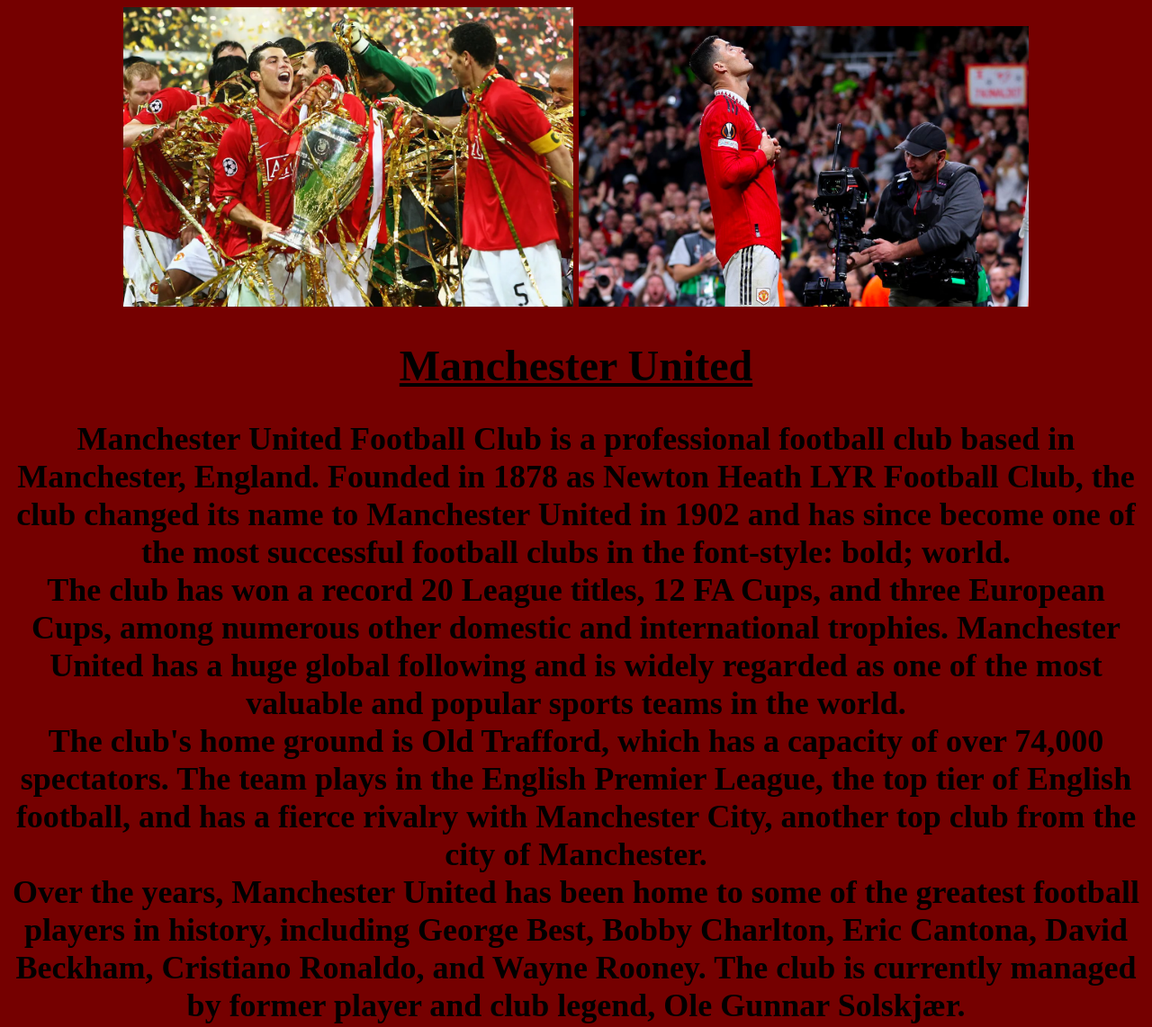
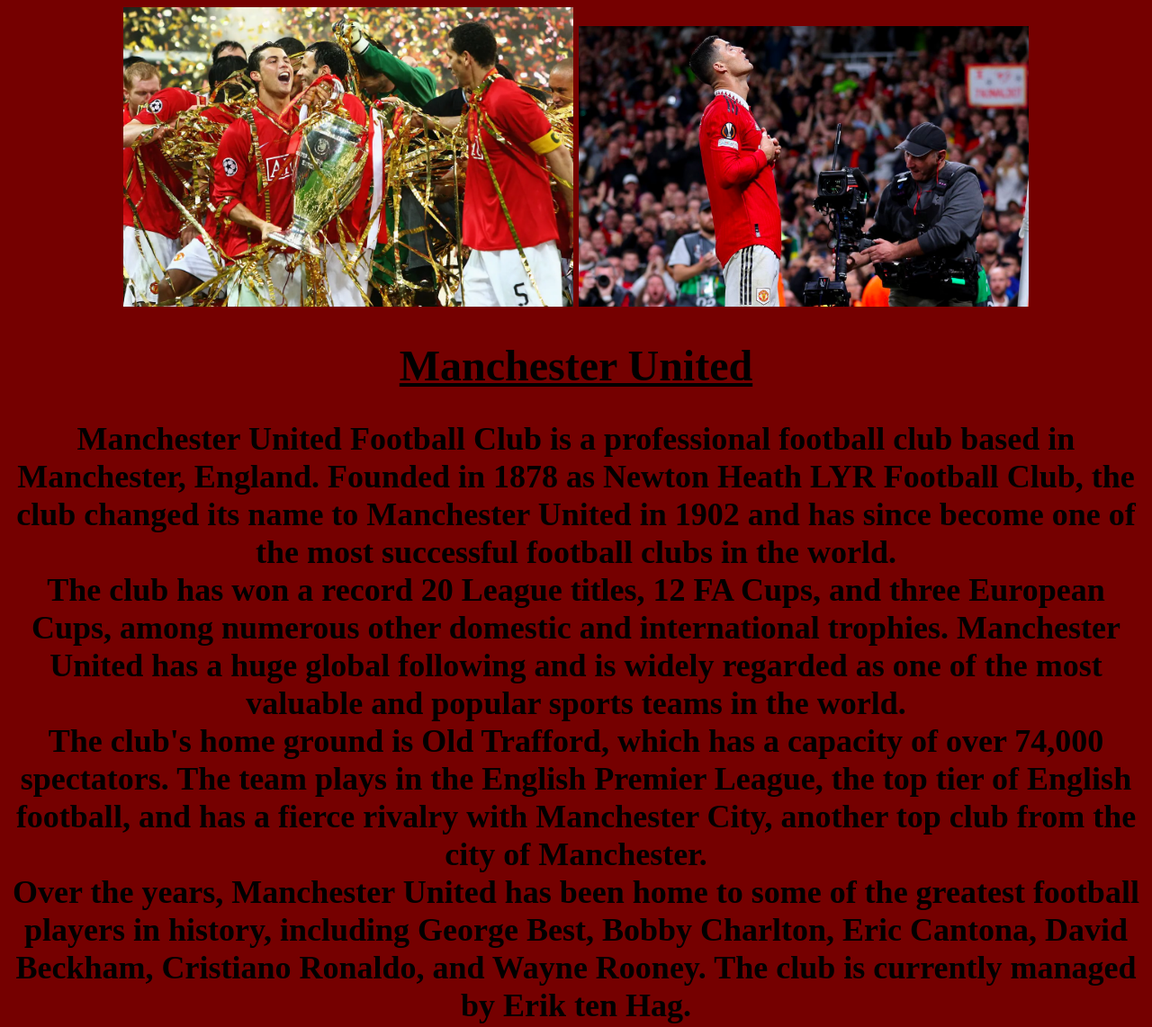
Before and after one commit to sirishpoudel7/sirishcomputerproject, a plain HTML site: page info.html in a window 1280 px wide. Shown: the whole page at 90% size. Drawn offline with Linux system fonts and the light colour scheme.

Commit message:
Update info.html

```diff
--- a/info.html
+++ b/info.html
@@ -27,13 +27,14 @@
 
     <h1><u>Manchester United</u></h1>
     <p><h2>
-        Manchester United Football Club is a professional football club based in Manchester, England. Founded in 1878 as Newton Heath LYR Football Club, the club changed its name to Manchester United in 1902 and has since become one of the most successful football clubs in the   font-style: bold; world.
+        Manchester United Football Club is a professional football club based in Manchester, England. Founded in 1878 as Newton Heath LYR Football Club, the club changed its name to Manchester United in 1902 and has since become one of the most successful football clubs in the world.
 <br>
 The club has won a record 20 League titles, 12 FA Cups, and three European Cups, among numerous other domestic and international trophies. Manchester United has a huge global following and is widely regarded as one of the most valuable and popular sports teams in the world.
 <br>
 The club's home ground is Old Trafford, which has a capacity of over 74,000 spectators. The team plays in the English Premier League, the top tier of English football, and has a fierce rivalry with Manchester City, another top club from the city of Manchester.
 <br>
-Over the years, Manchester United has been home to some of the greatest football players in history, including George Best, Bobby Charlton, Eric Cantona, David Beckham, Cristiano Ronaldo, and Wayne Rooney. The club is currently managed by former player and club legend, Ole Gunnar Solskjær.
+Over the years, Manchester United has been home to some of the greatest football players in history, including George Best, Bobby Charlton, Eric Cantona, David Beckham, Cristiano Ronaldo, and Wayne Rooney. The club is currently managed by Erik ten Hag.
+
     </p></h2>
 </body>
 </html>
```
